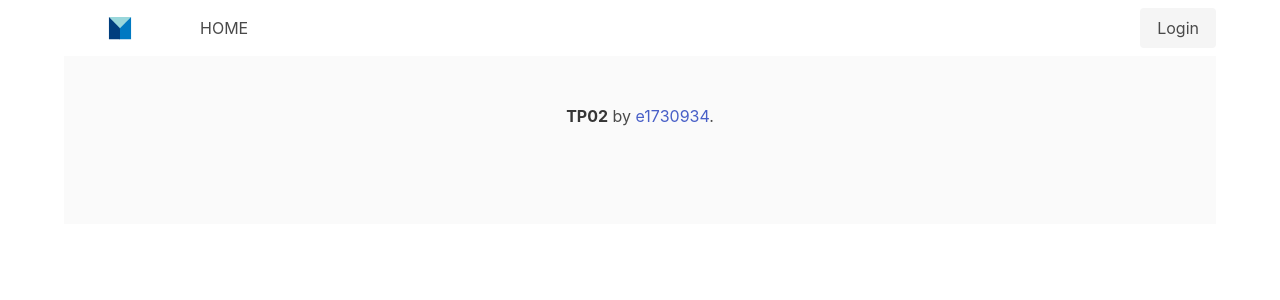
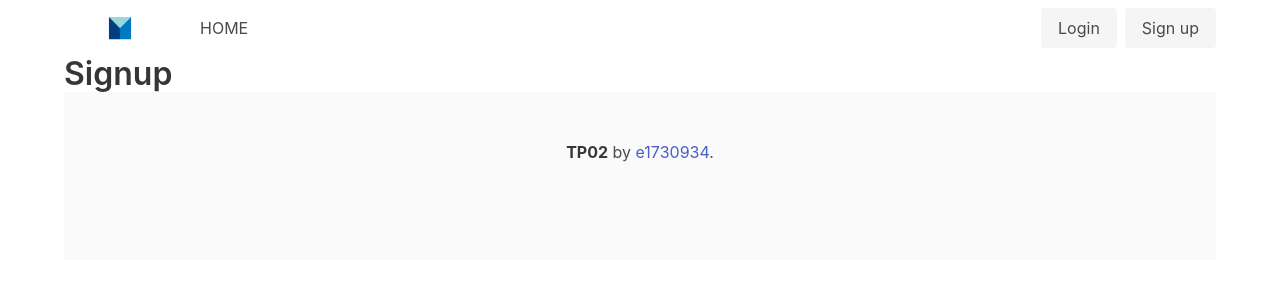
Before and after one commit to e1730934/hybride_Native_TP02, a React (Vite) app: page /signup in a window 1280 px wide. Shown: the top 300 px of the page. Built offline with nearby package versions, Linux system fonts and the light colour scheme.

Commit message:
Fix eslint Issues

```diff
--- a/src/App.jsx
+++ b/src/App.jsx
@@ -7,6 +7,7 @@ import Header from "./component/section/Header";
 import Login from "./pages/Login.jsx";
 import Profile from "./pages/Profile";
 import {Subscription} from "./pages/Subscription";
+import Signup from "./pages/Signup";
 
 export const Context = createContext();
 
@@ -26,7 +27,7 @@ export default function App() {
                   <Route path="/" element={<Home/>}/>
                   <Route path="/podcast/:podcastId" element={<DetailPodcast/>}/>
                   <Route path="/login" element={<Login/>}/>
-                  <Route path="/signup"/>
+                  <Route path="/signup" element={<Signup/>}/>
                   {
                     token !== null &&
                     <>
--- a/src/component/Pagination.jsx
+++ b/src/component/Pagination.jsx
@@ -27,7 +27,6 @@ export default function Pagination({podcast,  setPodcastPaginer}) {
             }
             array[array.length - 1].push(podcast);
         });
-        //eslint-disable-next-line
         setPodcastPaginer(array[currentPage - 1]);
         setNbrPage(array.length);
         }
@@ -46,12 +45,12 @@ export default function Pagination({podcast,  setPodcastPaginer}) {
                           <ul className="pagination-list">
                               <li>
                                     {Array.from(Array(nbrPage).keys()).map((page) => (
-                                        <a
+                                        <button
                                             key={page}
                                             className={`pagination-link ${page + 1 === currentPage ? "is-current" : ""}`}
                                             onClick={() => setCurrentPage(page + 1)}>
                                             {page + 1}
-                                        </a>
+                                        </button>
                                     ))}
                               </li>
                           </ul>
--- a/src/component/section/Header.jsx
+++ b/src/component/section/Header.jsx
@@ -23,7 +23,7 @@ export default function Header() {
                 <Link to="/" className="navbar-item">
                     <img src={"/m9.svg"} width="112" height="28" alt={"Logo Maisonneuve"}/>
                 </Link>
-                <a
+                <div
                     role="button"
                     className={"navbar-burger burger "}
                     aria-label="menu"
@@ -33,7 +33,7 @@ export default function Header() {
                     <span aria-hidden="true"/>
                     <span aria-hidden="true"/>
                     <span aria-hidden="true"/>
-                </a>
+                </div>
             </div>
             <div id="navbarBasicExample" className={`navbar-menu ${navbarToggle ? "is-active" : ""}`}>
                 <div className="navbar-start">
@@ -46,6 +46,7 @@ export default function Header() {
                                 !token && (
                                     <div>
                                         <Link to="/login" className="button is-light">Login</Link>
+                                        <Link to="/signup" className="button is-light">Sign up</Link>
                                     </div>
                                 )
                             }
--- a/src/customHooks/UseFiltrePordcasts.jsx
+++ b/src/customHooks/UseFiltrePordcasts.jsx
@@ -4,5 +4,5 @@ export function useFiltrePordcasts(setPodcastFiltrer, podcast, filtreNomPodcast)
     useEffect(() => {
           setPodcastFiltrer(podcast.filter(podcast => podcast.name.toLowerCase().includes(filtreNomPodcast.toLowerCase())));
       }
-      , [podcast, filtreNomPodcast]);
+      , [podcast, filtreNomPodcast,setPodcastFiltrer]);
 }
--- a/src/customHooks/UseLoadPodcasts.jsx
+++ b/src/customHooks/UseLoadPodcasts.jsx
@@ -12,7 +12,6 @@ export function useLoadPodcasts(setPodcast) {
                 console.log("Error Podcasts not loaded");
             }
         }
-
         getPodcasts().then(() => console.log("Podcasts loaded"));
-    }, []);
+    }, [setPodcast]);
 }
--- a/src/pages/DetailPodcast.jsx
+++ b/src/pages/DetailPodcast.jsx
@@ -3,7 +3,6 @@ import {useParams} from "react-router-dom";
 export default function DetailPodcast(){
     const {podcastId} = useParams();
     return (
-        //Center div
       <div className="level is-mobile is-centered" style={{paddingTop:"20px"}}>
               <p className="level-item has-text-centered">
                     Podcast: {podcastId}
--- a/src/pages/Signup.jsx
+++ b/src/pages/Signup.jsx
@@ -1,3 +1,9 @@
 export default function Signup() {
 
+    return (
+      <div className="container">
+          <h1 className="title">Signup</h1>
+      </div>
+    );
+
 }
```
